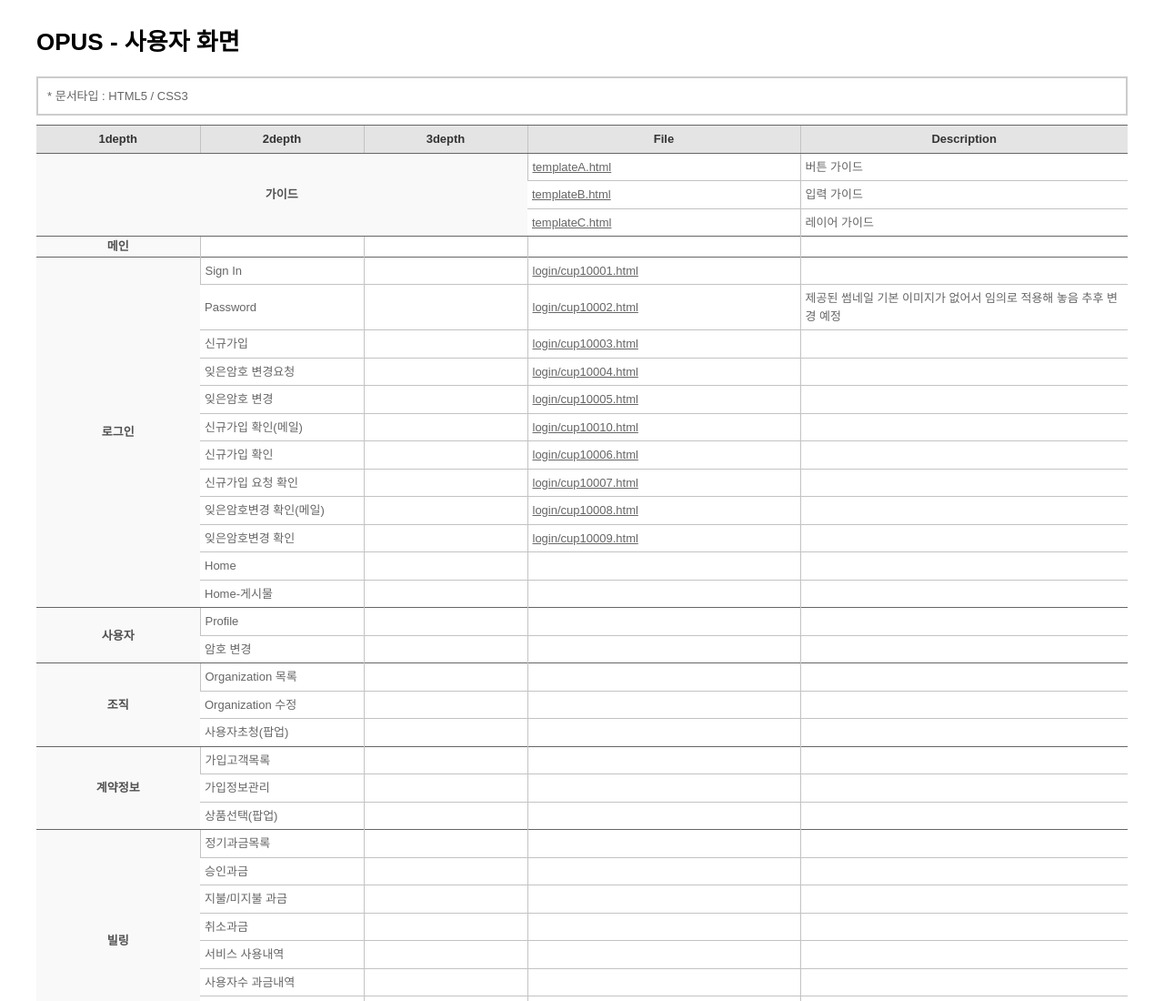
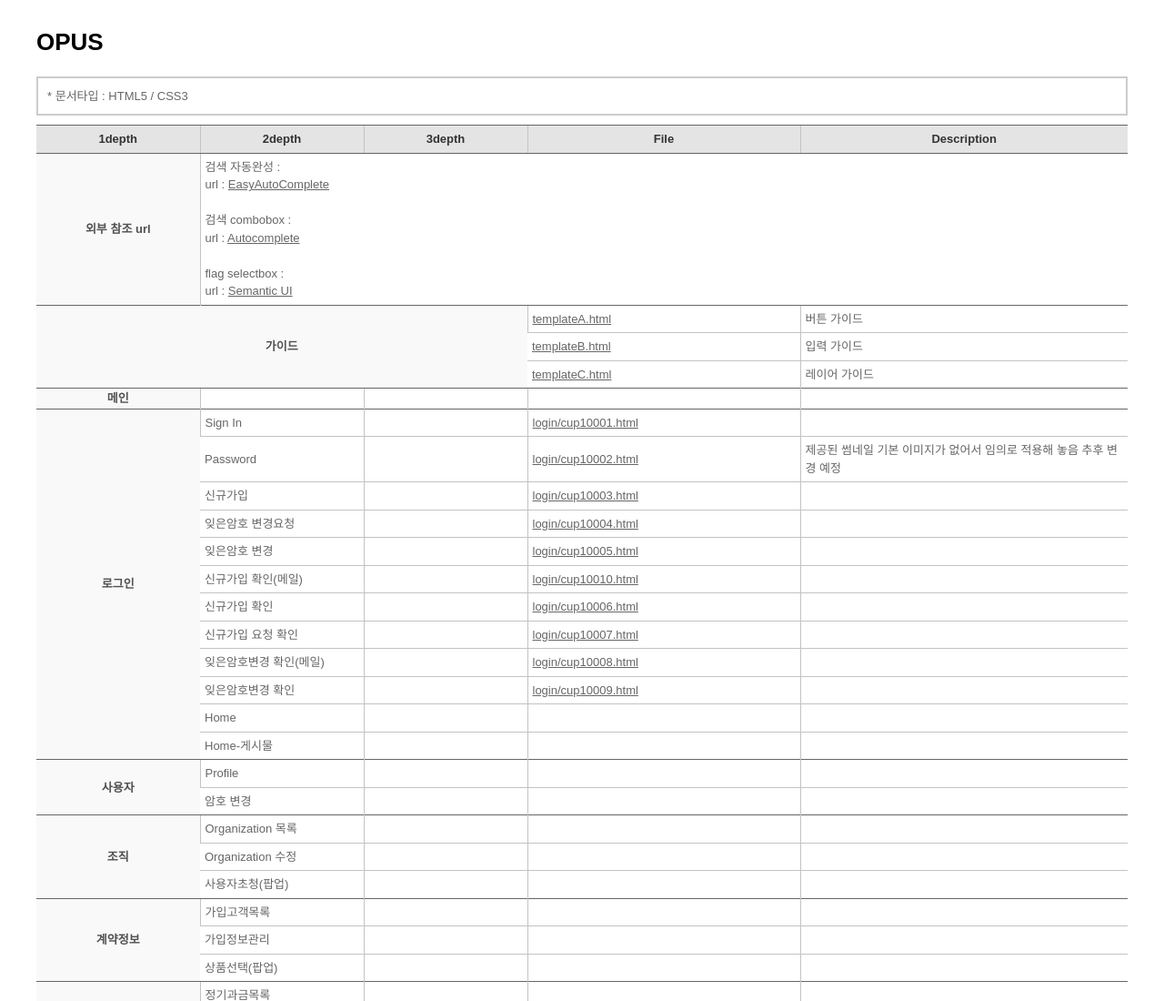
Before and after one commit to kim-j-s/opus, a plain HTML site: page htmlList.html in a window 1280 px wide. Shown: the top 1100 px of the page at 91% size. Drawn offline with nearby package versions, Linux system fonts and the light colour scheme.

Commit message:
코딩맵 수정

```diff
--- a/htmlList.html
+++ b/htmlList.html
@@ -72,7 +72,7 @@
 
 <body>
     <section class="wrap">
-        <h1>OPUS - 사용자 화면</h1>
+        <h1>OPUS</h1>
         <div class="text_box">
             <p>* 문서타입 : HTML5 / CSS3</p>
             <!-- <p>* pc : 1280 ~ ? </p>
@@ -98,6 +98,17 @@
                 </thead>
                 <tbody>
                     <!-- ★관리자 -->
+					<tr class="line">
+						<th>외부 참조 url</th>
+                        <td colspan="4">
+							검색 자동완성 : <br />
+							url : <a href="http://easyautocomplete.com/examples" target="_blank">EasyAutoComplete</a> <br /><br />
+							검색 combobox : <br />
+							url : <a href="http://jqueryui.com/autocomplete/#combobox" target="_blank">Autocomplete</a> <br /><br />
+							flag selectbox : <br />
+							url : <a href="https://semantic-ui.com/collections/form.html" target="_blank">Semantic UI</a>
+						</td>
+                    </tr>
                     <tr class="line">
 						<th colspan="3">가이드</th>
                         <td><a target="_blank" href="./pub/templateA.html">templateA.html</a></td>
```
